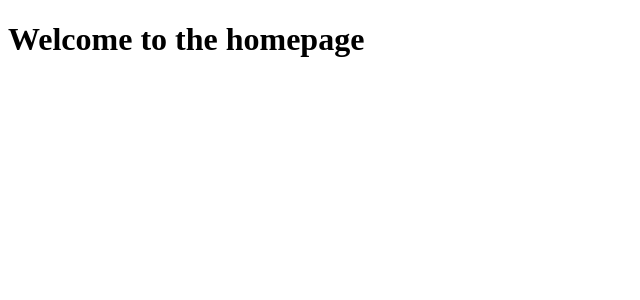
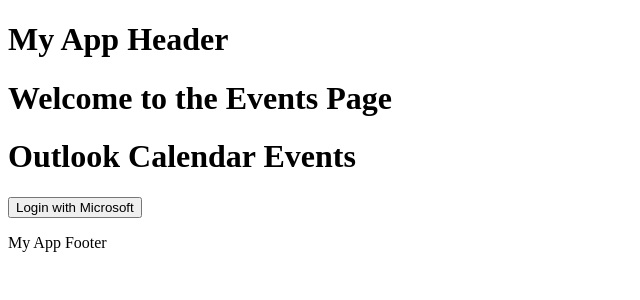
Before and after one commit to TiannaLopesOSU/outlook-integration-nuxt-3, a Nuxt app: page /EventsPage in a window 1280 px wide. Shown: the top 300 px of the page, without its empty margins (0-640 px from the left). Built offline with nearby package versions, Linux system fonts and the light colour scheme.

Commit message:
Move code from nuxt 2 version to 3

```diff
--- a/app.vue
+++ b/app.vue
@@ -1,5 +1,13 @@
 <template>
   <div>
-    <h1>Welcome to the homepage</h1>
+    <header>
+      <h1>My App Header</h1>
+    </header>
+    <main>
+      <NuxtPage />
+    </main>
+    <footer>
+      <p>My App Footer</p>
+    </footer>
   </div>
 </template>
--- a/components/DisplayEvents.vue
+++ b/components/DisplayEvents.vue
@@ -1,3 +1,88 @@
 <template>
-  <div>Display Events Component</div>
+  <div class="container my-3">
+    <div>
+      <div class="d-flex justify-content-center">
+        <h1>Outlook Calendar Events</h1>
+      </div>
+      <div class="d-flex justify-content-center" v-if="!isLoggedIn">
+        <button @click="redirectToMicrosoftLogin" class="btn btn-light border">
+          Login with Microsoft
+        </button>
+      </div>
+
+      <div v-if="events.length">
+        <h2>Your Events:</h2>
+        <ul>
+          <li v-for="event in events" :key="event.id">
+            <strong>{{ event.subject }}</strong>
+            <br />
+            Start: {{ event.start.dateTime }}
+            <br />
+            End: {{ event.end.dateTime }}
+          </li>
+        </ul>
+      </div>
+    </div>
+  </div>
 </template>
+
+<script>
+import axios from "axios";
+
+export default {
+  name: "DisplayEvents",
+  data() {
+    return {
+      isLoggedIn: false,
+      accessToken: null,
+      events: [],
+    };
+  },
+  methods: {
+    checkIfLoggedIn() {
+      this.accessToken = localStorage.getItem("outlookAccessToken");
+      if (!this.accessToken) {
+        console.error("No access token found");
+        this.isLoggedIn = false;
+        return;
+      } else {
+        console.log("Access token found successfully");
+        this.isLoggedIn = true;
+        this.fetchEvents();
+      }
+    },
+
+    redirectToMicrosoftLogin() {
+      const clientId = "94ff5836-5336-48e6-909d-5b362d502baa";
+      const tenant = "common"; // Supports both work and personal accounts
+      const redirectUri = `${window.location.origin}/callback`;
+      const scope = "Calendars.Read";
+      const state = "random_state";
+      const authUrl = `https://login.microsoftonline.com/${tenant}/oauth2/v2.0/authorize?client_id=${clientId}&response_type=token&redirect_uri=${redirectUri}&scope=${scope}&state=${state}`;
+      window.location.href = authUrl;
+    },
+    async fetchEvents() {
+      try {
+        const response = await axios.get(
+          "https://graph.microsoft.com/v1.0/me/events",
+          {
+            headers: {
+              Authorization: `Bearer ${this.accessToken}`,
+            },
+          }
+        );
+        this.events = response.data.value;
+        console.log("Events fetched successfully:", this.events);
+      } catch (error) {
+        console.error(
+          "Error fetching events:",
+          error.response || error.message
+        );
+      }
+    },
+  },
+  mounted() {
+    this.checkIfLoggedIn();
+  },
+};
+</script>
--- a/package.json
+++ b/package.json
@@ -10,6 +10,7 @@
     "postinstall": "nuxt prepare"
   },
   "dependencies": {
+    "axios": "^1.7.9",
     "nuxt": "^3.14.1592",
     "vue": "latest",
     "vue-router": "latest"
--- a/pages/EventsPage.vue
+++ b/pages/EventsPage.vue
@@ -1,6 +1,14 @@
 <template>
   <div>
-    <h1>Welcome to the homepage</h1>
+    <h1>Welcome to the Events Page</h1>
     <DisplayEvents />
   </div>
 </template>
+
+<script>
+import DisplayEvents from "~/components/DisplayEvents.vue";
+export default {
+  name: "EventsPage",
+  components: { DisplayEvents },
+};
+</script>
--- /dev/null
+++ b/pages/callback.vue
@@ -0,0 +1,28 @@
+<template>
+  <div class="container my-3">
+    <h1>Processing Login...</h1>
+  </div>
+</template>
+
+<script>
+export default {
+  mounted() {
+    // Extract access token from URL fragment
+    const hashParams = new URLSearchParams(window.location.hash.slice(1));
+    const accessToken = hashParams.get("access_token");
+    const tokenType = hashParams.get("token_type");
+
+    if (tokenType === "bearer" && accessToken) {
+      console.log("Access Token:", accessToken);
+
+      // Store access token in localStorage
+      localStorage.setItem("outlookAccessToken", accessToken);
+
+      // Redirect to the main page
+      this.$router.push("/");
+    } else {
+      console.error("Invalid token type or access token not found");
+    }
+  },
+};
+</script>
--- a/pages/index.vue
+++ b/pages/index.vue
@@ -4,5 +4,7 @@
   </div>
 </template>
 <script setup lang="ts">
+import EventsPage from "~/pages/EventsPage.vue";
+
 const appConfig = useAppConfig();
 </script>
--- /dev/null
+++ b/utils/outlook.js
@@ -0,0 +1,18 @@
+import axios from "axios";
+
+export async function fetchOutlookEvents(accessToken) {
+  try {
+    const response = await axios.get(
+      "https://graph.microsoft.com/v1.0/me/events",
+      {
+        headers: {
+          Authorization: `Bearer ${accessToken}`,
+        },
+      }
+    );
+    return response.data.value;
+  } catch (error) {
+    console.error("Error fetching events:", error);
+    throw error;
+  }
+}
```
Also changed, not shown: 2 other files (tests, documents, lock files or other folders).
